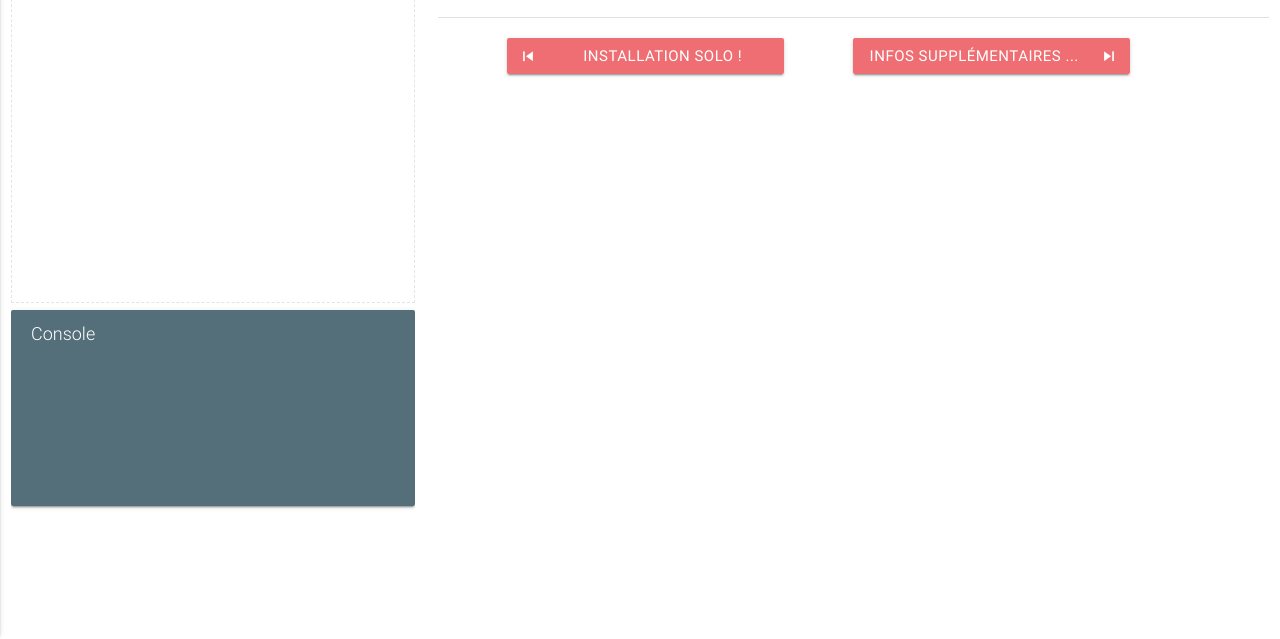
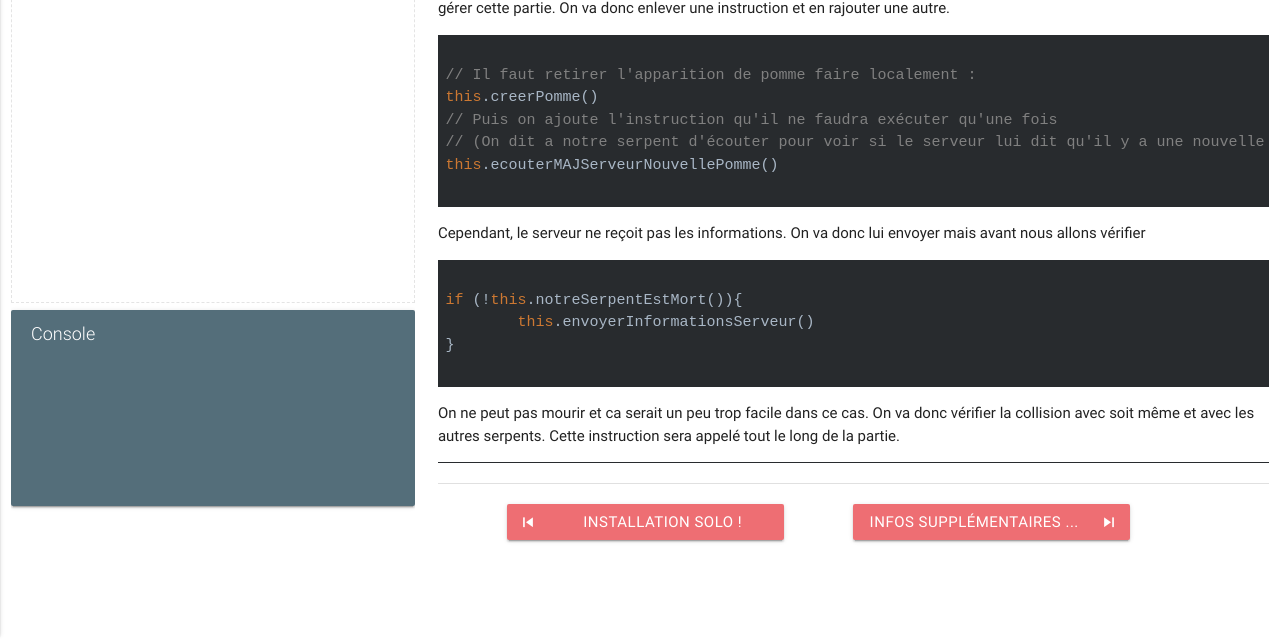
Before and after one commit to AntoineMurat/JPOSnakeMulti, a plain HTML site: page client/index.html in a window 1280 px wide. Both pictures are taken after a click on the element 640 px from the left and 88 px from the top of the page. Shown: the part 225-864 px from the top of the page. Drawn offline with Linux system fonts and the light colour scheme; no server answers; a script that the page names is missing.

Commit message:
Rédaction partie mutlijoueur

```diff
--- a/client/index.html
+++ b/client/index.html
@@ -260,7 +260,45 @@ if (this.notreSerpentMordPomme()){
 				<div class="row contenuTuto">
 					<h3>Ajout du multijoueur</h3>
 
-					On se fait un peu chier tout seul, non ?
+					"On se fait un peu chier tout seul, non ?"
+
+					Pour faire en sorte que chaque client ait la même pomme on va laisser le serveur gérer cette partie.
+					On va donc enlever une instruction et en rajouter une autre.
+
+					<pre><code class="hljs javascript">
+// Il faut retirer l'apparition de pomme faire localement :
+this.creerPomme()
+// Puis on ajoute l'instruction qu'il ne faudra exécuter qu'une fois
+// (On dit a notre serpent d'écouter pour voir si le serveur lui dit qu'il y a une nouvelle pomme)
+this.ecouterMAJServeurNouvellePomme()
+					</pre></code>
+
+					Cependant, le serveur ne reçoit pas les informations. On va donc lui envoyer mais avant nous allons vérifier
+					<pre><code class="hljs javascript">
+if (!this.notreSerpentEstMort()){
+	this.envoyerInformationsServeur()
+}
+					</pre></code>
+
+					On ne peut pas mourir et ca serait un peu trop facile dans ce cas. On va donc vérifier la collision avec soit même et avec les autres serpents.
+					Cette instruction sera appelé tout le long de la partie.
+
+					<pre><code class="hljs">
+if (this.notreSerpentEnMordUn()){
+	this.afficherEcranScore()
+}
+					</pre></code>
+
+					Mais je suis tout seul, ou sont les autres joueurs ?
+
+					<pre><code class="hljs javascript">
+this.ecouterMAJServeurConcurrents()
+					</pre></code>
+
+					Les autres serpents me rentrent dedans mais ne meurent pas ?
+					<pre><code class="hljs javascript">
+this.ecouterMAJServeurSupprimerSerpent()
+					</pre></code>
 				</div>
 
 
--- a/client/js/classes/GameJPOACompleter.js
+++ b/client/js/classes/GameJPOACompleter.js
@@ -17,26 +17,25 @@ class GameJPOACompleter {
 		//
 		// Ecouter le serveur pour les MAJ des serpents.
 
-		//this.ecouterMAJServeurConcurrents()
+		this.ecouterMAJServeurConcurrents()
 
 		// TODO
 		//
 		// Ecouter le serveur pour enlever les serpents.
 
-		//this.ecouterMAJServeurSupprimerSerpent()
+		this.ecouterMAJServeurSupprimerSerpent()
 
 		// TODO
 		//
 		// Ecouter le serveur pour placer les pommes.
 
-		//this.ecouterMAJServeurNouvellePomme()
+		this.ecouterMAJServeurNouvellePomme()
 
 		// TODO
 		//
 		// Initialiser notre serpent.
 
 		this.initialiserNotreSerpent()
-		this.creerPomme()
 
 		console.info("Partie démarrée.")
 
@@ -73,9 +72,9 @@ class GameJPOACompleter {
 		// Vérifier si notre serpent en mord un.
 		// Si c'est le cas, on affiche l'écran de fin.
 
-		//if (this.notreSerpentEnMordUn()){
-		//	this.afficherEcranScore()
-		//}
+		if (this.notreSerpentEnMordUn()){
+			this.afficherEcranScore()
+		}
 
 		// TODO
 		//
@@ -123,9 +122,9 @@ class GameJPOACompleter {
 		// Si ce n'est pas le cas, on informe le serveur de notre
 		// positions, de notre nombre de blocs, etc...
 
-		//if (!this.notreSerpentEstMort()){
-		//	this.envoyerInformationsServeur()
-		//}
+		if (!this.notreSerpentEstMort()){
+			this.envoyerInformationsServeur()
+		}
 
 		// TODO
 		//
```
